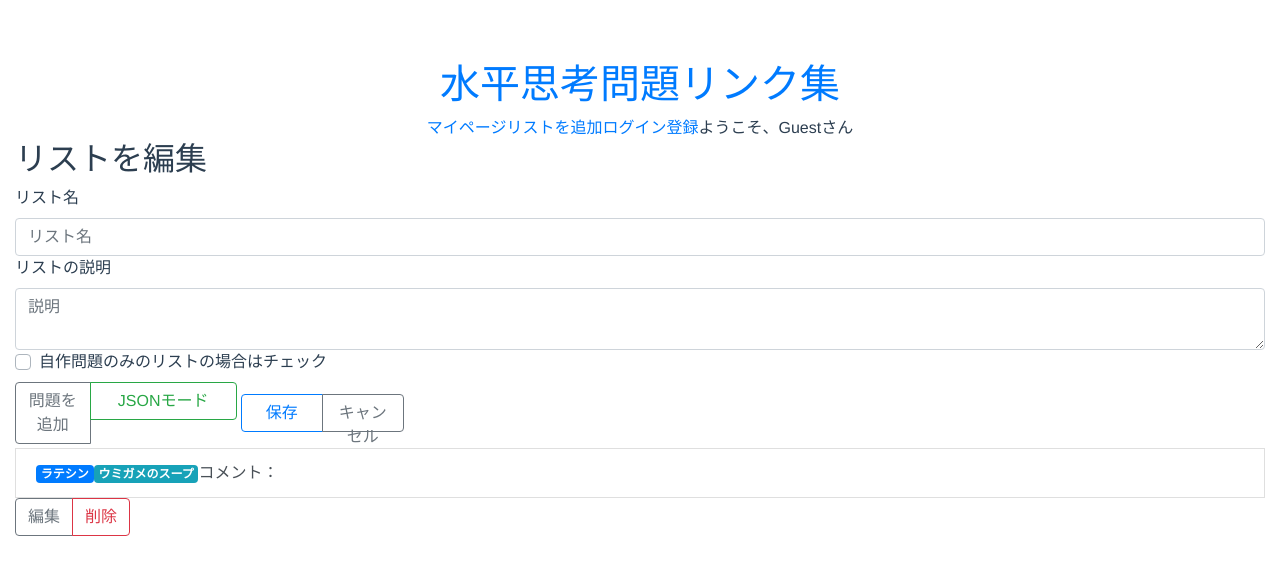
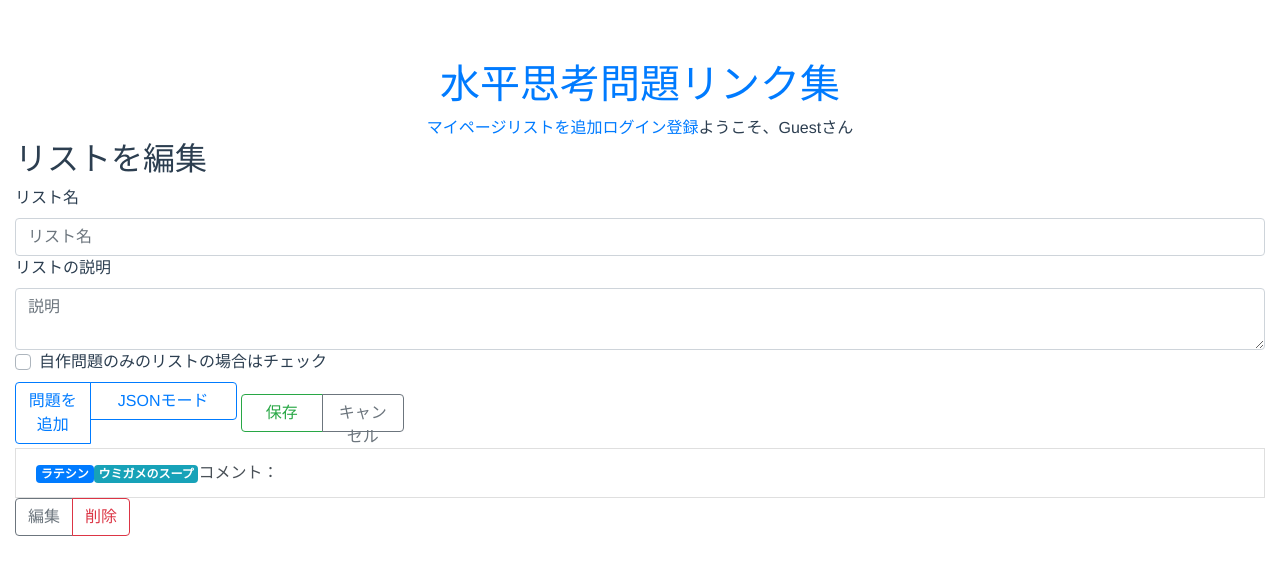
Before and after one commit to utakata-umigame/mondai-gallery, a Vue app in the folder client/: page /myList/edit/1 in a window 1280 px wide. Shown: the top 574 px of the page. Built offline with nearby package versions, Linux system fonts and the light colour scheme; no server answers.

Commit message:
Update layout

```diff
--- a/client/src/components/AddList.vue
+++ b/client/src/components/AddList.vue
@@ -12,11 +12,11 @@
       </b-form-checkbox>
     </div>
     <b-btn-group class="mb-1">
-      <b-btn v-b-modal.myModal variant="outline-secondary">問題を追加</b-btn>
-      <b-btn v-b-modal.stringEditModal v-on:click="stringify()" variant="outline-success" class="form-control">JSONモード</b-btn>
+      <b-btn v-b-modal.myModal variant="outline-primary">問題を追加</b-btn>
+      <b-btn v-b-modal.stringEditModal v-on:click="stringify()" variant="outline-primary" class="form-control">JSONモード</b-btn>
     </b-btn-group>
     <b-button-group class="mx-1 mb-1">
-      <b-btn v-on:click="submit()" variant="outline-primary" class="form-control">保存</b-btn>
+      <b-btn v-on:click="submit()" variant="outline-success" class="form-control">保存</b-btn>
       <b-btn v-on:click="cancel()" variant="outline-secondary" class="form-control">キャンセル</b-btn>
     </b-button-group>
     <!-- 問題リスト -->
--- a/client/src/components/EditList.vue
+++ b/client/src/components/EditList.vue
@@ -12,11 +12,11 @@
       </b-form-checkbox>
     </div>
     <b-btn-group class="mb-1">
-      <b-btn v-b-modal.myModal variant="outline-secondary">問題を追加</b-btn>
-      <b-btn v-b-modal.stringEditModal v-on:click="stringify()" variant="outline-success" class="form-control">JSONモード</b-btn>
+      <b-btn v-b-modal.myModal variant="outline-primary">問題を追加</b-btn>
+      <b-btn v-b-modal.stringEditModal v-on:click="stringify()" variant="outline-primary" class="form-control">JSONモード</b-btn>
     </b-btn-group>
     <b-button-group class="mx-1 mb-1">
-      <b-btn v-on:click="submit()" variant="outline-primary" class="form-control">保存</b-btn>
+      <b-btn v-on:click="submit()" variant="outline-success" class="form-control">保存</b-btn>
       <b-btn v-on:click="cancel()" variant="outline-secondary" class="form-control">キャンセル</b-btn>
     </b-button-group>
     <!-- 問題リスト -->
```
Also changed, not shown: 1 other file (tests, documents, lock files or other folders).
